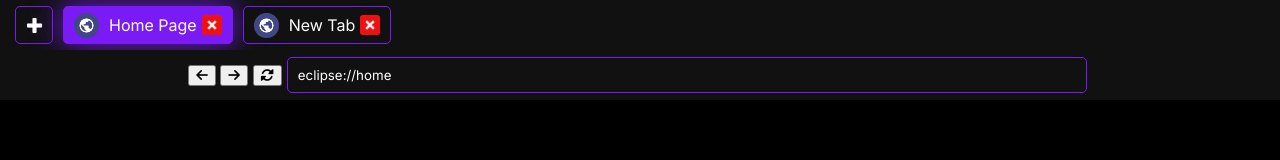
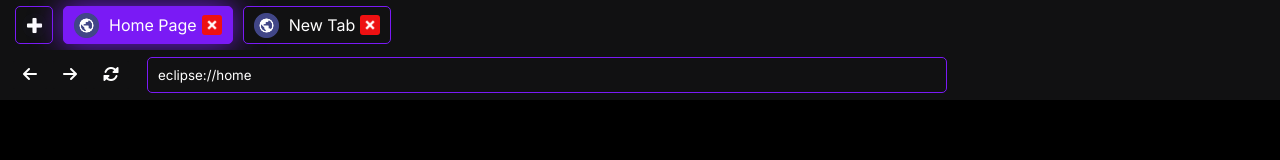
Before and after one commit to Phantom-Proxies/AstralisX, a plain HTML site: page public/index.html in a window 1280 px wide. Drawn offline with Linux system fonts and the light colour scheme.

Commit message:
cookin 🔥

```diff
--- a/public/style.css
+++ b/public/style.css
@@ -15,10 +15,33 @@ body {
     top: 50px;
     left: 0;
     display: flex;
-    justify-content: center;
     align-items: center;
+    padding: 0 10px;
     z-index: 15;
 }
+
+.nav-buttons {
+    display: flex;
+    align-items: center;
+    margin-right: 10px;
+}
+
+.nav-buttons button {
+    background-color: #111112;
+    border: none;
+    cursor: pointer;
+    padding: 5px 10px;
+    margin: 0 3px;
+    border-radius: 3px;
+    transition: background-color 0.2s;
+    color: white;
+    font-size: 16px
+}
+
+.nav-buttons button:hover {
+    background-color: #333333;
+}
+
 
 .tab-bar {
     width: 100vw;
```
